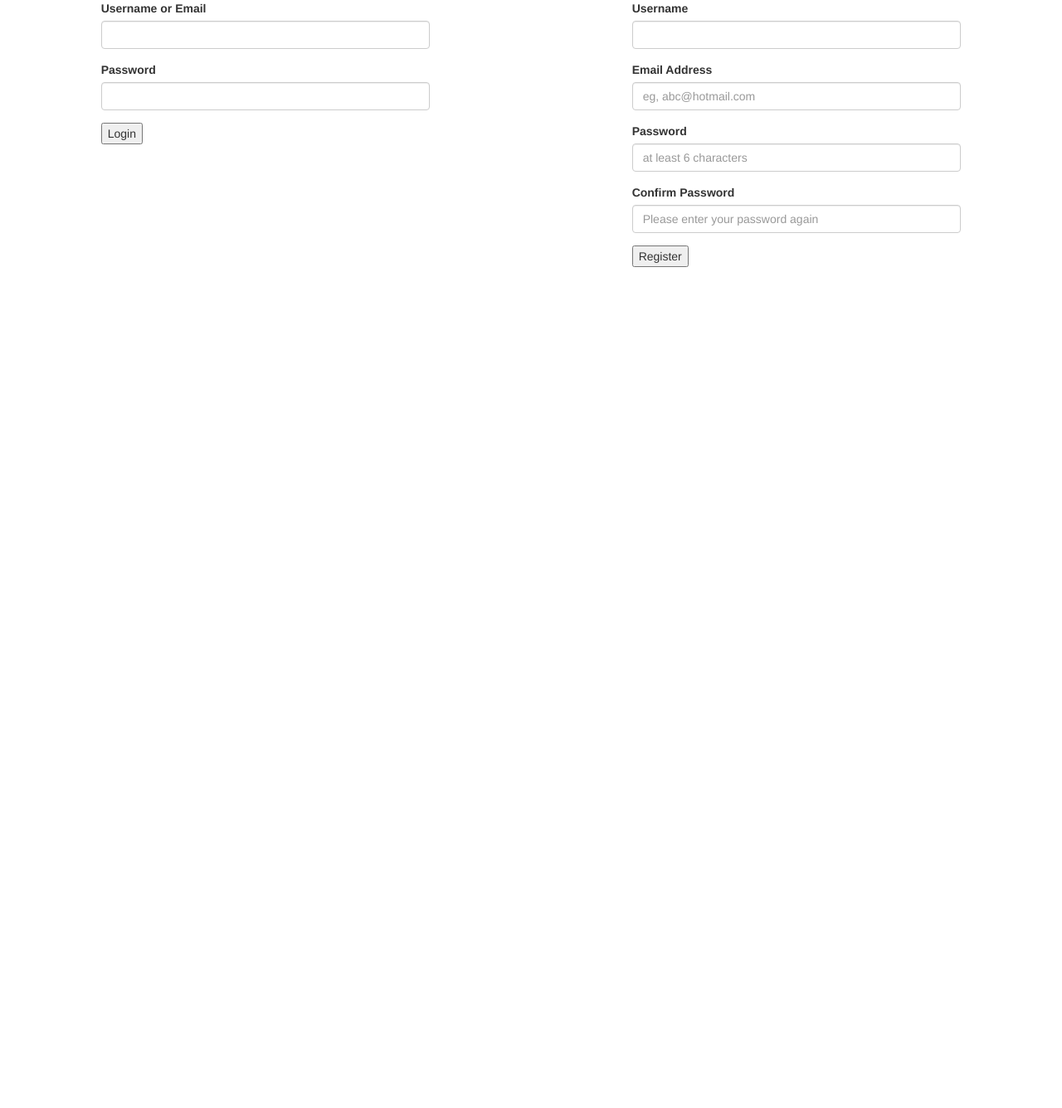
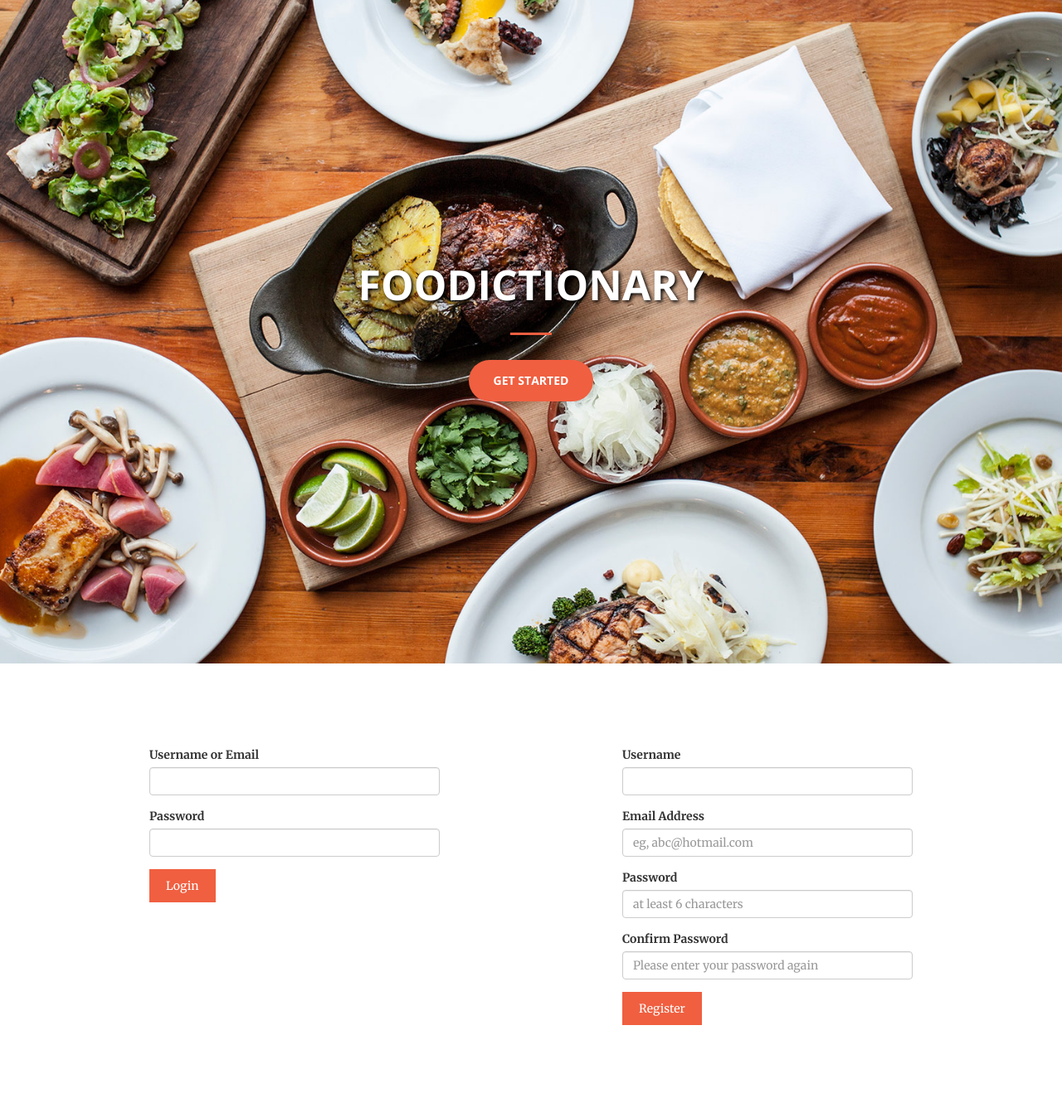
Before and after one commit to Jinlim01/Foodictionary, a PHP site: page / in a window 1280 px wide. Shown: the whole page at 83% size. Before the commit the page ends 322 px from the top, so only its background shows below. Run offline with PHP 8.4, Linux system fonts and the light colour scheme.

Commit message:
login/ register form UI

```diff
--- /dev/null
+++ b/css/index.css
@@ -0,0 +1,31 @@
+/*
+To change this license header, choose License Headers in Project Properties.
+To change this template file, choose Tools | Templates
+and open the template in the editor.
+*/
+/*
+    Created on : Oct 11, 2017, 4:04:55 PM
+    Author     : User
+*/
+#login_button, #register_button{
+    background-color: #f05f40;
+    padding: 10px;
+    padding-left: 20px;
+    padding-right: 20px;
+    border: 0px;
+    color: #fff;
+}
+
+#login_button:hover, #register_button:hover{
+    background-color: #eb3812;
+    transition: 0.3s ease;
+}
+
+#homeHeading{
+    text-shadow: 2px 2px 4px #000;
+}
+
+#description{
+    color: #fff;
+    text-shadow: 2px 2px 4px #000;
+}
--- a/index.php
+++ b/index.php
@@ -10,11 +10,37 @@ and open the template in the editor.
 <html>
     <head>
         <meta charset="UTF-8">
-        <title>Login</title>
+        <title></title>
         <link href="css/bootstrap.min.css" rel="stylesheet" type="text/css"/>
         <link href="css/bootstrap.css" rel="stylesheet" type="text/css"/>
+        <link href="css/index.css" rel="stylesheet" type="text/css"/>
+
+        <!-- Custom fonts for this template -->
+        <link href="vendor/font-awesome/css/font-awesome.min.css" rel="stylesheet" type="text/css">
+        <link href='https://fonts.googleapis.com/css?family=Open+Sans:300italic,400italic,600italic,700italic,800italic,400,300,600,700,800' rel='stylesheet' type='text/css'>
+        <link href='https://fonts.googleapis.com/css?family=Merriweather:400,300,300italic,400italic,700,700italic,900,900italic' rel='stylesheet' type='text/css'>
+
+        <!-- Plugin CSS -->
+        <link href="vendor/magnific-popup/magnific-popup.css" rel="stylesheet">
+
+        <!-- Custom styles for this template -->
+        <link href="css/creative.min.css" rel="stylesheet">
     </head>
-    <body>
+
+    <body id="page-top">
+        <header class="masthead">
+            <div class="header-content">
+                <div class="header-content-inner">
+                    <h1 id="homeHeading">FOODICTIONARY</h1>
+                    <hr>
+
+                    <a class="btn btn-primary btn-xl js-scroll-trigger" href="">Get Started</a>
+                </div>
+            </div>
+        </header>
+
+        <section id="about">
+            <div class="container">
                 <form action="login.php" method="post">
                     <div class="col-md-4 col-sm-6 col-md-offset-1 col-sm-offset-3 form-line"  id="login_form" name="login_form">
                         <div class="form-group">
@@ -63,7 +89,21 @@ and open the template in the editor.
                         </div>
                     </div>
                 </form>
+            </div>
+        </section>
 
+        <!-- Bootstrap core JavaScript -->
+        <script src="vendor/jquery/jquery.min.js"></script>
+        <script src="vendor/popper/popper.min.js"></script>
+        <script src="vendor/bootstrap/js/bootstrap.min.js"></script>
+
+        <!-- Plugin JavaScript -->
+        <script src="vendor/jquery-easing/jquery.easing.min.js"></script>
+        <script src="vendor/scrollreveal/scrollreveal.min.js"></script>
+        <script src="vendor/magnific-popup/jquery.magnific-popup.min.js"></script>
+
+        <!-- Custom scripts for this template -->
+        <script src="js/creative.min.js"></script>
     </body>
 
 </html>
```
Lines whose indentation alone changed are shown as unchanged.
